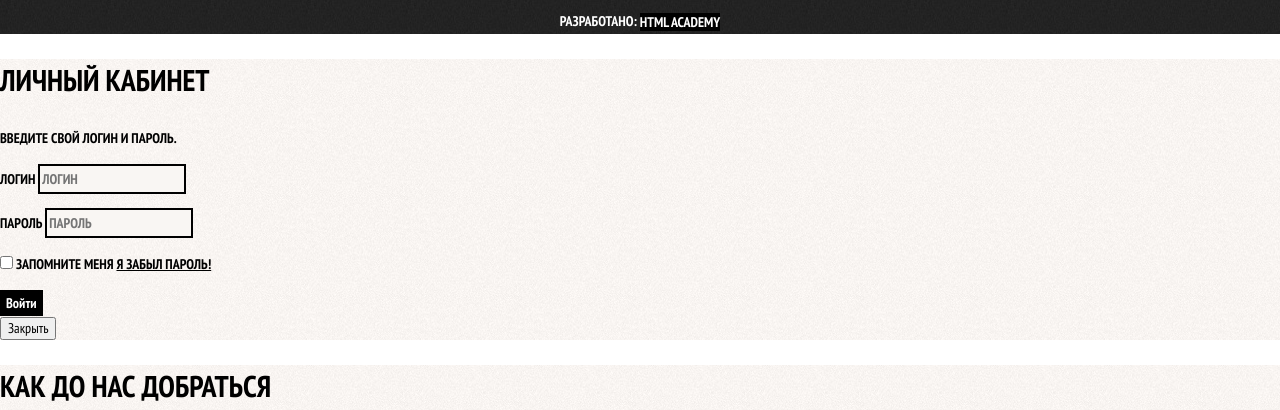
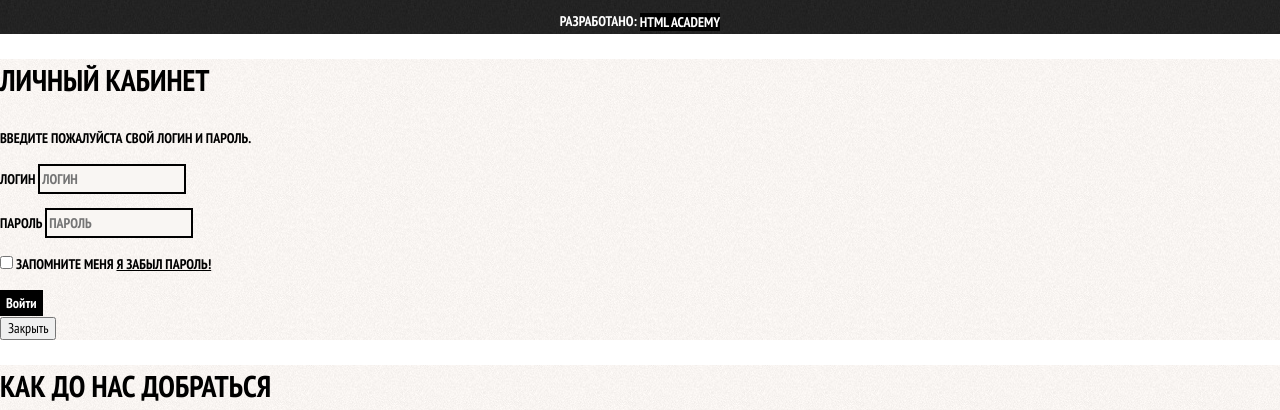
Before and after one commit to alt1tude/81345-barbershop, a plain HTML site: page index.html in a window 1280 px wide. Shown: the part 2220-2630 px from the top of the page. Drawn offline with Linux system fonts and the light colour scheme.

Commit message:
Экспортировал карту для попАП+редоктирование текста в форме регистрации

```diff
--- a/index.html
+++ b/index.html
@@ -140,7 +140,7 @@
 
     <section class="modal modal-login">
       <h2>Личный кабинет</h2>
-      <p>Введите свой логин и пароль.</p>
+      <p>Введите пожалуйста свой логин и пароль.</p>
       <form class="login-form" action="https://echo.htmlacademy.ru" method="post">
         <p>
           <label class="visually-hidden" for="user-login">Логин</label>
```
Also changed, not shown: img/map.jpg (added).
